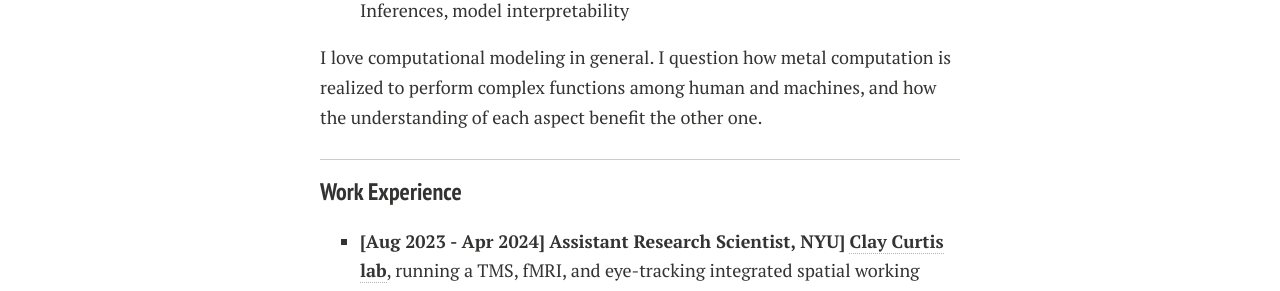
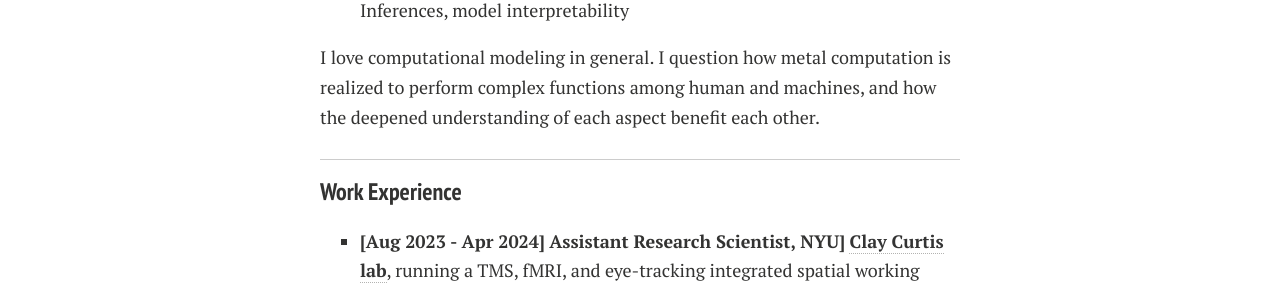
Before and after one commit to Qingqing-Yang-177/Qingqing-Yang-177.github.io, a Jekyll site: the page built from index.md, in a window 1280 px wide. Shown: the part 520-811 px from the top of the page. Built offline with Jekyll 4.4.1, drawn with Linux system fonts in a browser that asks for light colours; nearby versions of some CDN libraries; comment, search, counter and statistics services are not loaded; a style sheet for code colours, icons or effects is not loaded; our own code applies the rules of GitHub Pages for plain Markdown files.

```diff
--- a/index.md
+++ b/index.md
@@ -16,7 +16,7 @@ Hi, I am Qingqing Yang, and I just started my PhD in Cogitive Neuroscience at th
 - **Computational Neuroscience:** neural geometry, neural dynamics
 - **Applied Machine Learning:** reinforcement learning, ANNs, Bayesian Inferences, model interpretability
 
-I love computational modeling in general. I question how metal computation is realized to perform complex functions among human and machines, and how the understanding of each aspect benefit the other one.
+I love computational modeling in general. I question how metal computation is realized to perform complex functions among human and machines, and how the deepened understanding of each aspect benefit each other.
 
 ---
 ### Work Experience
```
